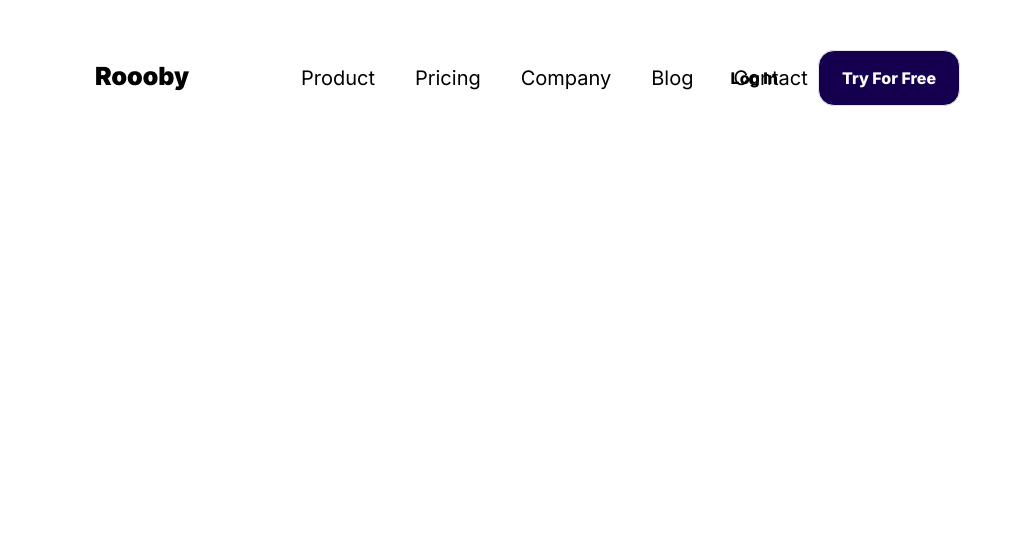
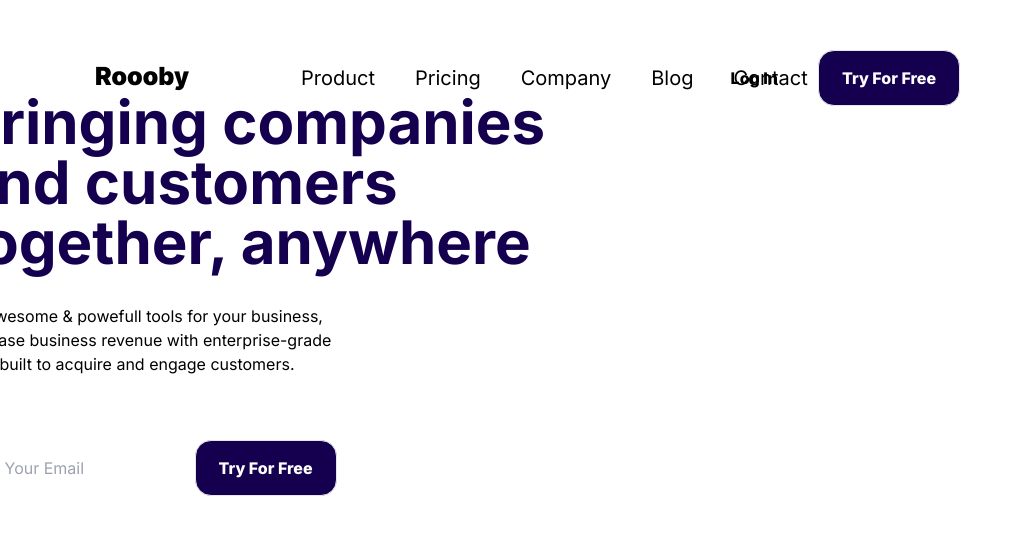
Before and after one commit to StanislavKamenov/zing7newtask, a Next.js app: page / in a window 1280 px wide. Shown: the top 534 px of the page, without its empty margins (0-1023 px from the left). Built offline with nearby package versions, Linux system fonts and the light colour scheme.

Commit message:
Start Hero Section

```diff
--- a/package.json
+++ b/package.json
@@ -9,6 +9,8 @@
     "lint": "next lint"
   },
   "dependencies": {
+    "@mantine/core": "^7.8.1",
+    "@mantine/notifications": "^7.8.1",
     "next": "14.2.2",
     "react": "^18",
     "react-dom": "^18",
--- a/src/app/components/hero/hero.tsx
+++ b/src/app/components/hero/hero.tsx
@@ -1,3 +1,5 @@
+'use client'
+import { useState } from "react"
 import Image from "next/image"
 import LaptopImage from '../../../../public/tabletIamge.png'
 import Amazon from '../../../../public/Amazon.png'
@@ -7,9 +9,15 @@ import Atlassian from '../../../../public/Atlassian.png'
 import Walmart from '../../../../public/Walmart.png'
 
 export default function Info() {
+
     return(
-        <div>
-
+        <div className="relative xl:ml-[-45rem] mb-[15rem]">
+            <p className="text-6xl w-[50rem] max-w-[639px] text-custom-blue font-bold mb-8">Bringing companies and customers together, anywhere</p>
+            <p className="max-w-[380px] w-[25rem] text-custom-black">An awesome & powefull tools for your business, increase business revenue with enterprise-grade links built to acquire and engage customers.</p>
+            <div className="flex mt-[4rem]">
+                <input type="text" placeholder="Enter Your Email"/>
+                <button className="bg-custom-blue text-white w-[142px] h-[56px] border rounded-2xl font-extrabold transition duration-500 hover:text-teal-100 p-3">Try For Free</button>
+            </div>
         </div>
     )
 }
--- a/tailwind.config.ts
+++ b/tailwind.config.ts
@@ -26,6 +26,7 @@ const config: Config = {
       colors: {
         "custom-blue": "#150050",
         "custom-grey": "#404040",
+        "custom-black": "#000000",
       }
     },
   },
```
Also changed, not shown: 1 other file (tests, documents, lock files or other folders).
